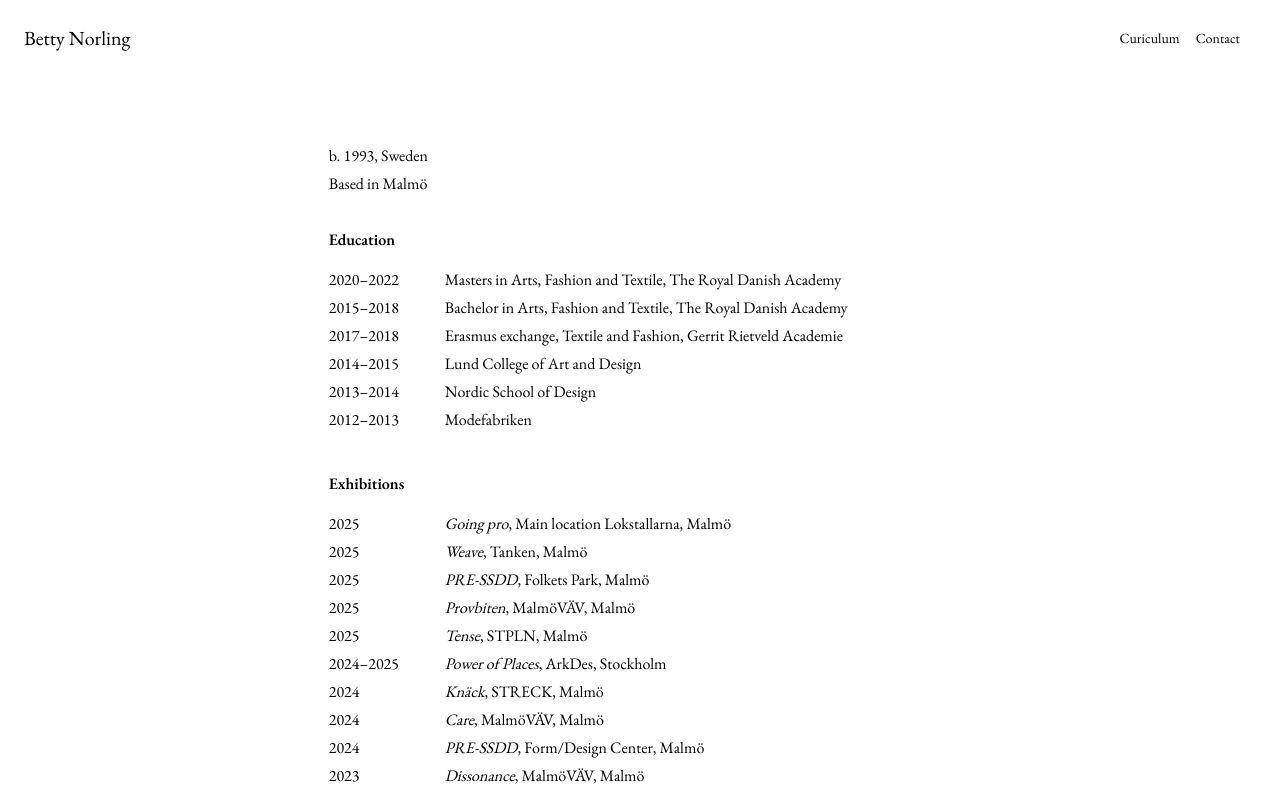
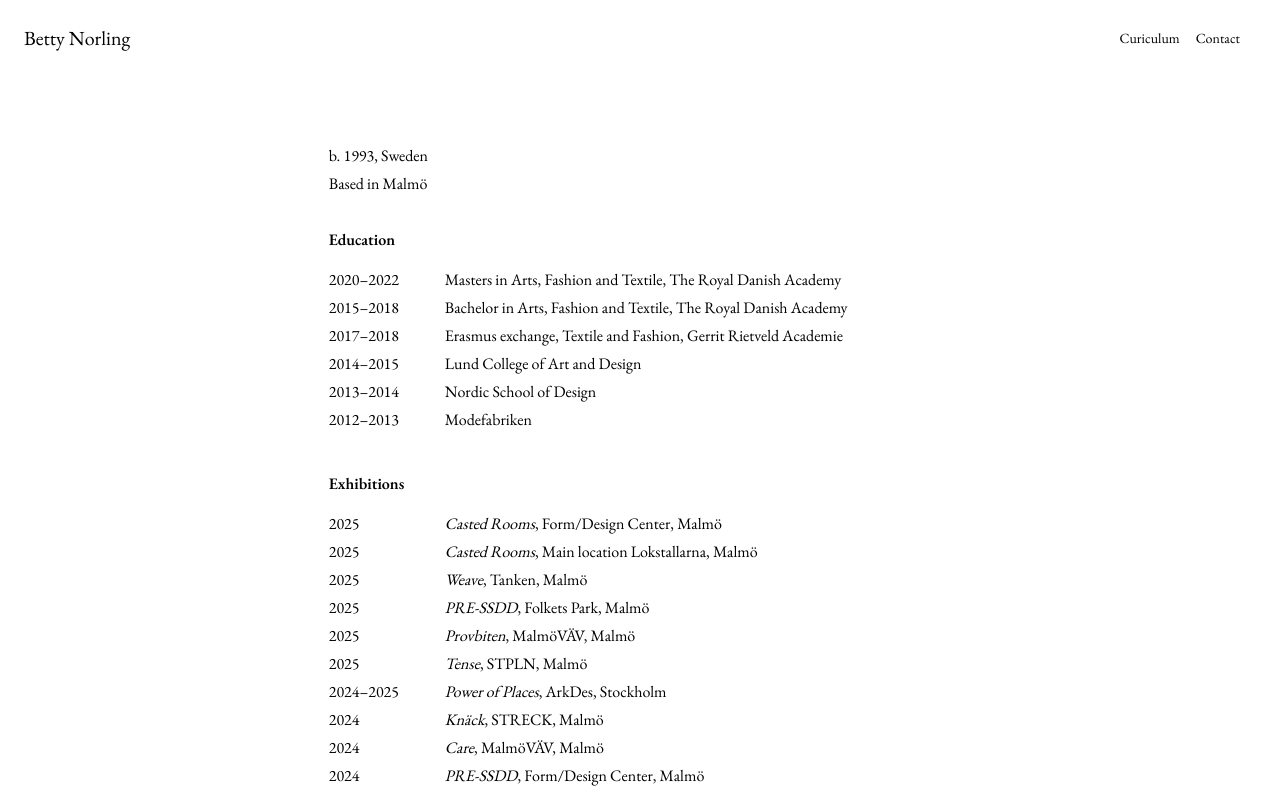
Before and after one commit to fredrik-p/betty, a Next.js app: page /cv in a window 1280 px wide. Shown: the top 794 px of the page. Built offline with nearby package versions, Linux system fonts and the light colour scheme.

Commit message:
added exhibition to cv

```diff
--- a/src/components/Cv.tsx
+++ b/src/components/Cv.tsx
@@ -41,10 +41,16 @@ const CV = () => {
       <div className="mb-10">
         <h2 className="font-semibold mb-4">Exhibitions</h2>
         <ul className="space-y-1">
+                <li className="grid grid-cols-[100px_1fr] gap-4">
+            <span>2025</span>
+            <span>
+              <span className="italic">Casted Rooms</span>, Form/Design Center, Malmö
+            </span>
+          </li>
           <li className="grid grid-cols-[100px_1fr] gap-4">
             <span>2025</span>
             <span>
-              <span className="italic">Going pro</span>, Main location Lokstallarna, Malmö
+              <span className="italic">Casted Rooms</span>, Main location Lokstallarna, Malmö
             </span>
           </li>
           <li className="grid grid-cols-[100px_1fr] gap-4">
```
